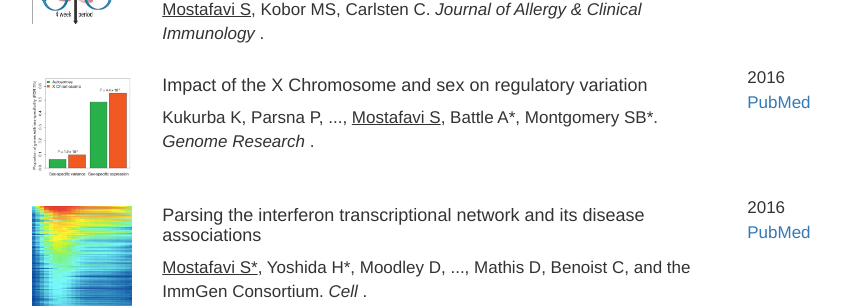
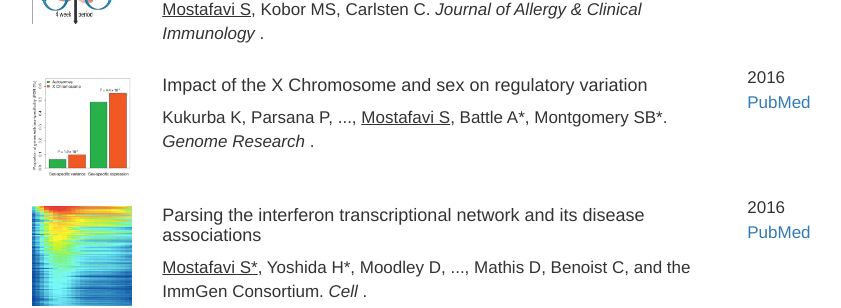
Before and after one commit to saramostafavi/saramostafavi.github.io, a Jekyll site: the page built from publications.html, in a window 1280 px wide and 900 px high, scrolled down 934 px. Shown: the part 152-460 px from the top of the window, without its empty margins (54-895 px from the left). Built offline with Jekyll 4.4.1, drawn with Linux system fonts in a browser that asks for light colours; nearby versions of some CDN libraries; a style sheet for code colours, icons or effects is not loaded.

Commit message:
typo fixed

```diff
--- a/_data/publications.yml
+++ b/_data/publications.yml
@@ -81,7 +81,7 @@
 - title: >
     Impact of the X Chromosome and sex on regulatory variation
   author: >
-    Kukurba K, Parsna P, ..., <u> Mostafavi S</u>, Battle A*, Montgomery SB*.  <I>Genome Research </I>.
+    Kukurba K, Parsana P, ..., <u> Mostafavi S</u>, Battle A*, Montgomery SB*.  <I>Genome Research </I>.
   image: ../images/sexspec.png
   year: 2016
   repo:
```
